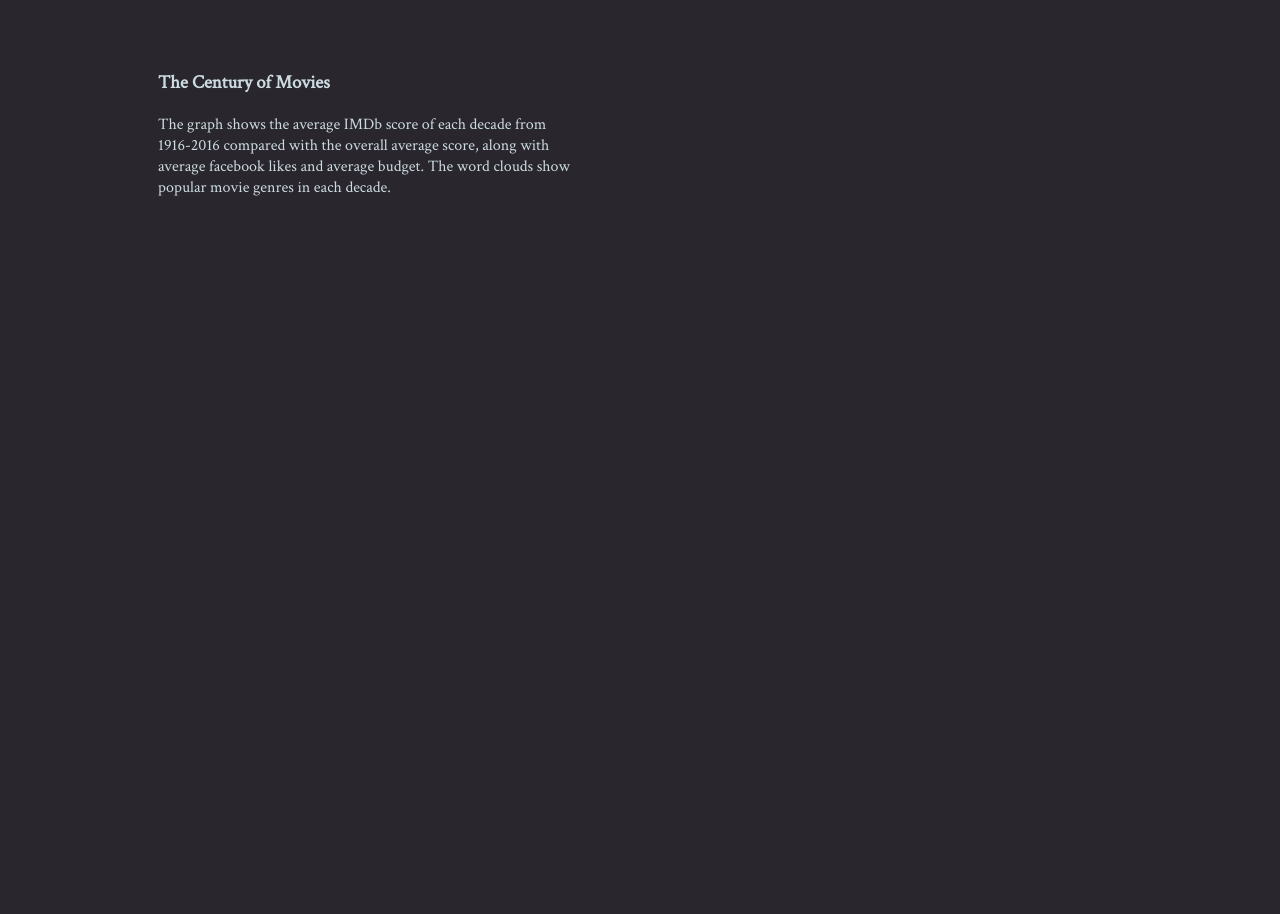
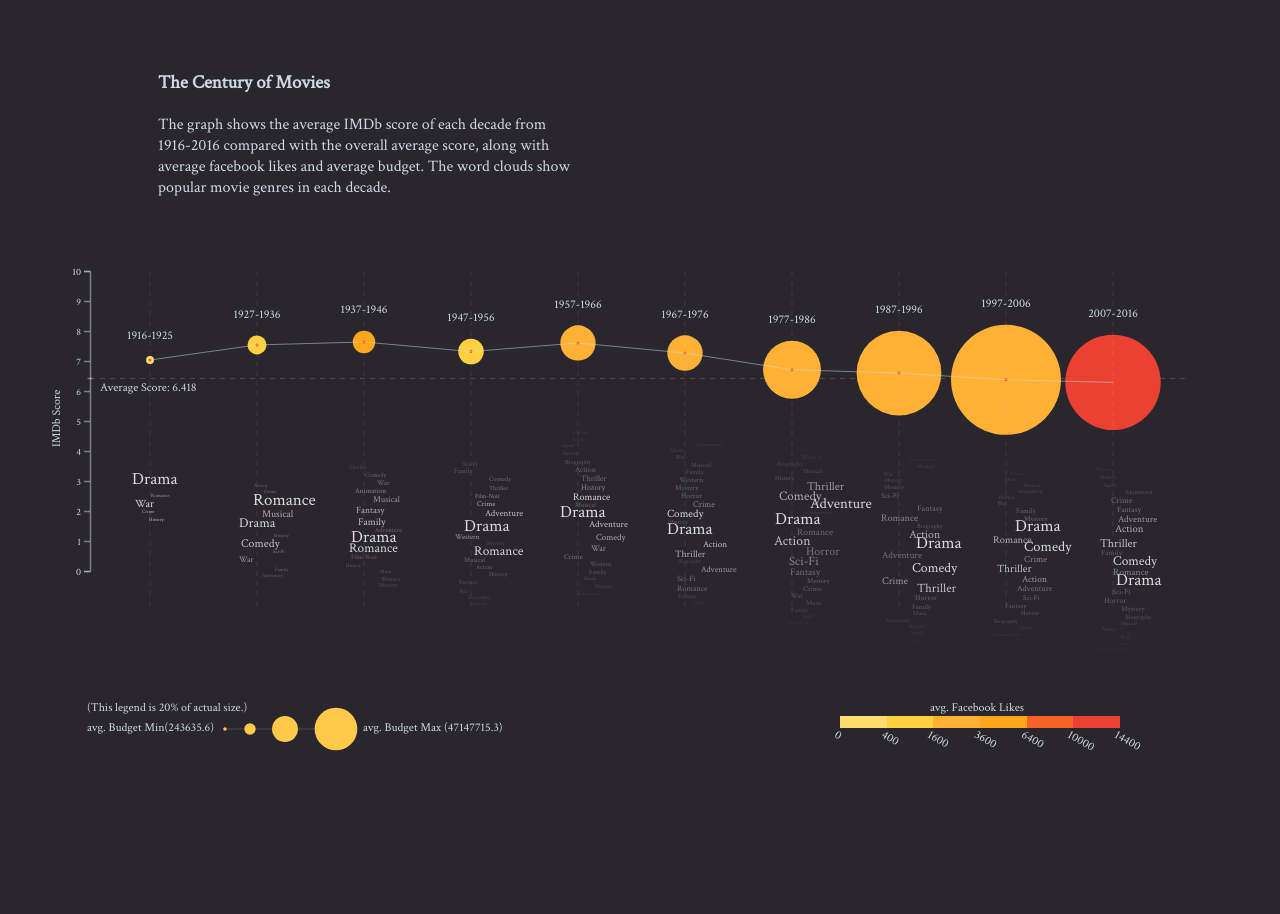
Before and after one commit to puranzhang/century-of-movie, a plain HTML site: page index.html in a window 1280 px wide. Drawn offline with nearby package versions, Linux system fonts and the light colour scheme.

Commit message:
Update index.html

```diff
--- a/index.html
+++ b/index.html
@@ -3,7 +3,7 @@
 <head>
 <title>The Century of Movies</title>
 <link rel="stylesheet" type="text/css" href="https://fonts.googleapis.com/css?family=Crimson+Text">
-<script src="https://d3js.org/d3.v5.min.js"></script>
+<script src="https://d3js.org/d3.v4.min.js"></script>
 <!-- Using d3 cloud library from https://github.com/jasondavies/d3-cloud. -->
 <script src="wordCloud.min.js"></script>
 <style>
```
